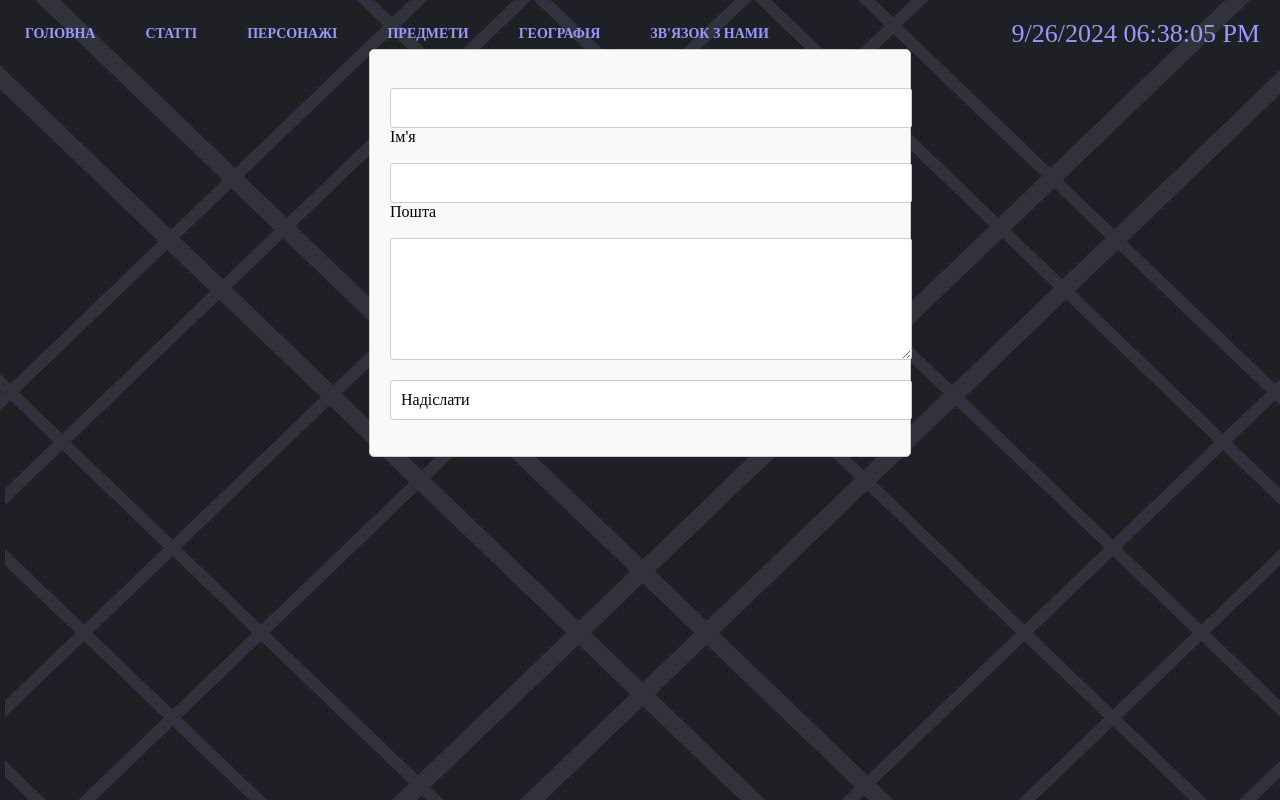
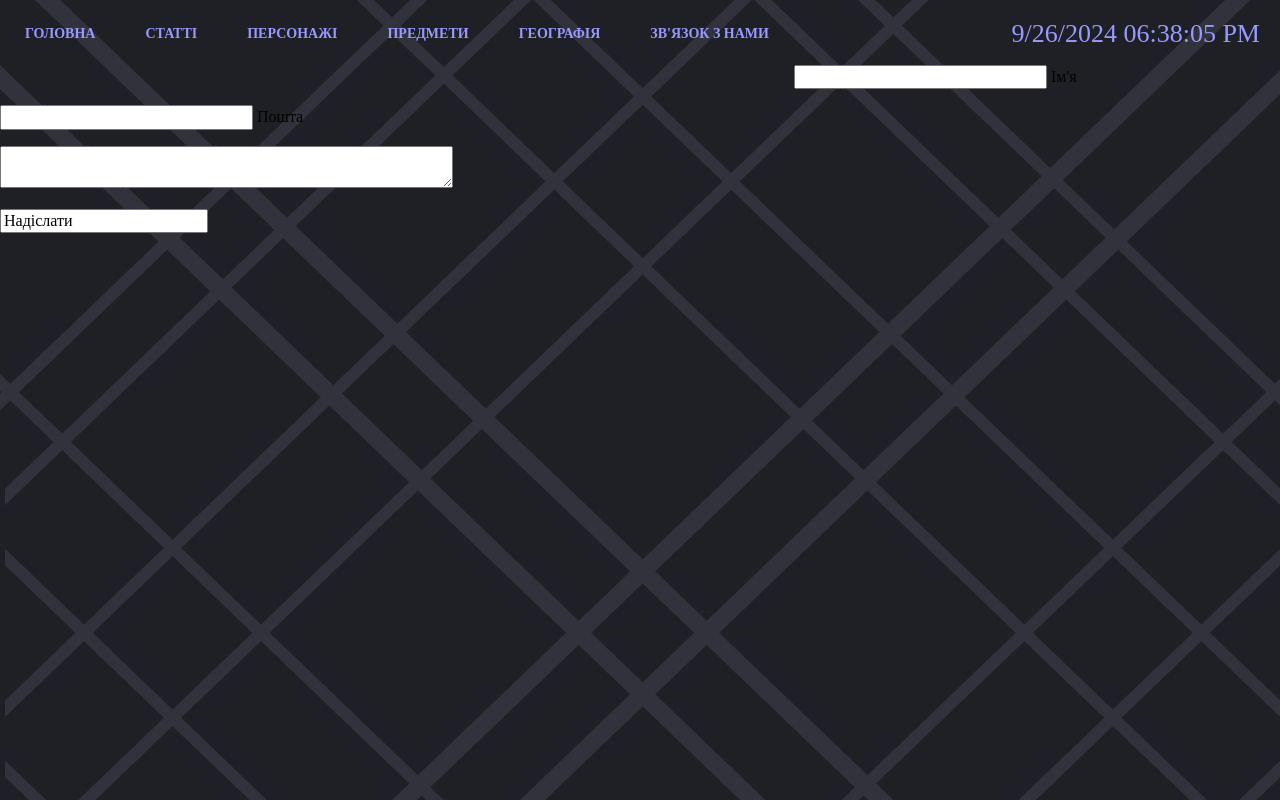
Before and after one commit to marrgaretts/teyvat_times, a plain HTML site: page form.html in a window 1280 px wide. Drawn offline with Linux system fonts and the light colour scheme.

Commit message:
Update cascade.css

```diff
--- a/cascade.css
+++ b/cascade.css
@@ -106,40 +106,7 @@ size: 32px;
 	color: #6969ff;
 }
 
-form {
-    width: 500px;
-    margin: 0 auto;
-    padding: 20px;
-    border: 1px solid #ccc;
-    border-radius: 5px;
-    background-color: #f9f9f9;
-}
 
-label {
-    display: block;
-    margin-bottom: 5px;
-}
-
-input, textarea {
-    width: 100%;
-    padding: 10px;
-    margin-bottom: 15px;
-    border: 1px solid #ccc;
-    border-radius: 3px;
-}
-
-textarea {
-    height: 100px;
-}
-
-button[type="submit"] {
-    background-color: #4CAF50;
-    color: white;
-    padding: 12px 20px;
-    border: none;
-    border-radius: 4px;
-    cursor: pointer;
-}
 
  #datetime {
         font-size: 26px;
```
